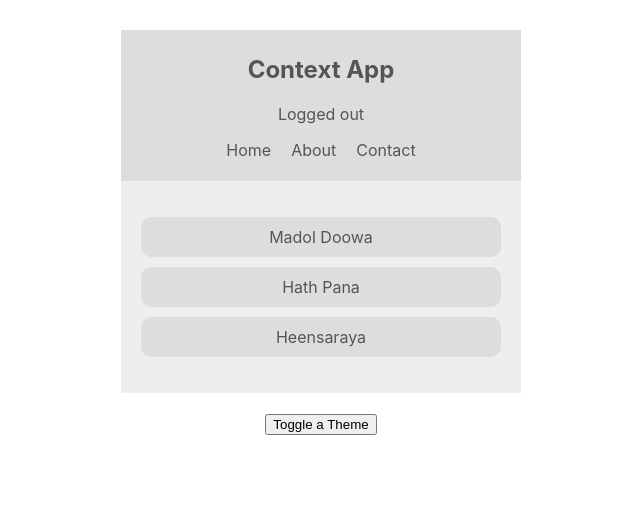
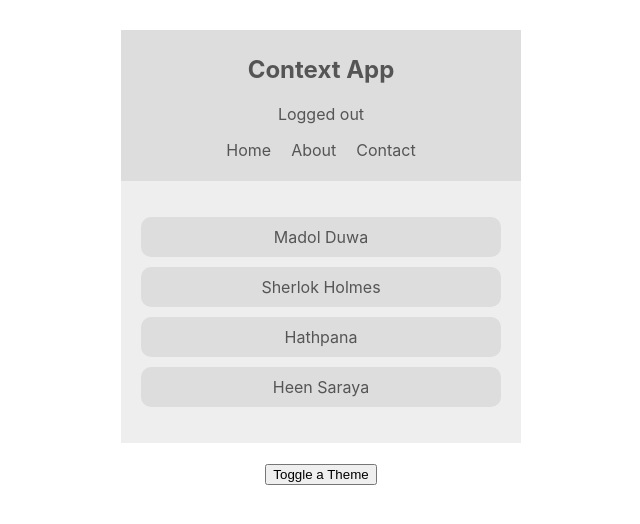
Before and after one commit to PawanGunawardhana/Context-App, a React (Create React App) app: page / in a window 1280 px wide. Shown: the top 524 px of the page, without its empty margins (319-959 px from the left). Built offline with nearby package versions, Linux system fonts and the light colour scheme.

Commit message:
Used useContext, useState hooks and createContext to create BookContext.js, updated cheat sheet

```diff
--- a/src/App.js
+++ b/src/App.js
@@ -4,6 +4,7 @@
 import ThemeContextProvider from "./contexts/ThemeContext";
 import ThemeToggle from "./components/ThemeToggle";
 import AuthContextProvider from "./contexts/AuthContext";
+import BookContextProvider from "./contexts/BookContext";
 
 function App() {
   return (
@@ -11,7 +12,9 @@
       <ThemeContextProvider>
         <AuthContextProvider>
           <Navbar />
-          <BookList />
+          <BookContextProvider>
+            <BookList />
+          </BookContextProvider>
           <ThemeToggle />
         </AuthContextProvider>
       </ThemeContextProvider>
--- a/src/components/BookList.js
+++ b/src/components/BookList.js
@@ -1,5 +1,6 @@
 import React, { Component, useContext } from "react";
 import { ThemeContext } from "../contexts/ThemeContext";
+import { BookContext } from "../contexts/BookContext";
 
 // class BookList extends Component {
 //     static contextType = ThemeContext;
@@ -23,6 +24,7 @@
 const BookList = () => {
   const { isLightTheme, light, dark } = useContext(ThemeContext);
   const theme = isLightTheme ? light : dark;
+  const { books } = useContext(BookContext);
 
   return (
     <div
@@ -30,9 +32,13 @@
       style={{ color: theme.syntax, background: theme.bg }}
     >
       <ul>
-        <li style={{ background: theme.ui }}>Madol Doowa</li>
-        <li style={{ background: theme.ui }}>Hath Pana</li>
-        <li style={{ background: theme.ui }}>Heensaraya</li>
+        {books.map((book) => {
+          return (
+            <li key={book.id} style={{ background: theme.ui }}>
+              {book.title}
+            </li>
+          );
+        })}
       </ul>
     </div>
   );
--- /dev/null
+++ b/src/contexts/BookContext.js
@@ -0,0 +1,21 @@
+import React, { createContext, useState } from "react";
+
+export const BookContext = createContext();
+
+// use props as parameter.
+const BookContextProvider = (props) => {
+  const [books, setBooks] = useState([
+    { title: "Madol Duwa", id: 1 },
+    { title: "Sherlok Holmes", id: 2 },
+    { title: "Hathpana", id: 3 },
+    { title: "Heen Saraya", id: 4 },
+  ]);
+
+  return (
+    <BookContext.Provider value={{ books }}>
+      {props.children}
+    </BookContext.Provider>
+  );
+};
+
+export default BookContextProvider;
```
Also changed, not shown: Cheat Sheet.txt.
